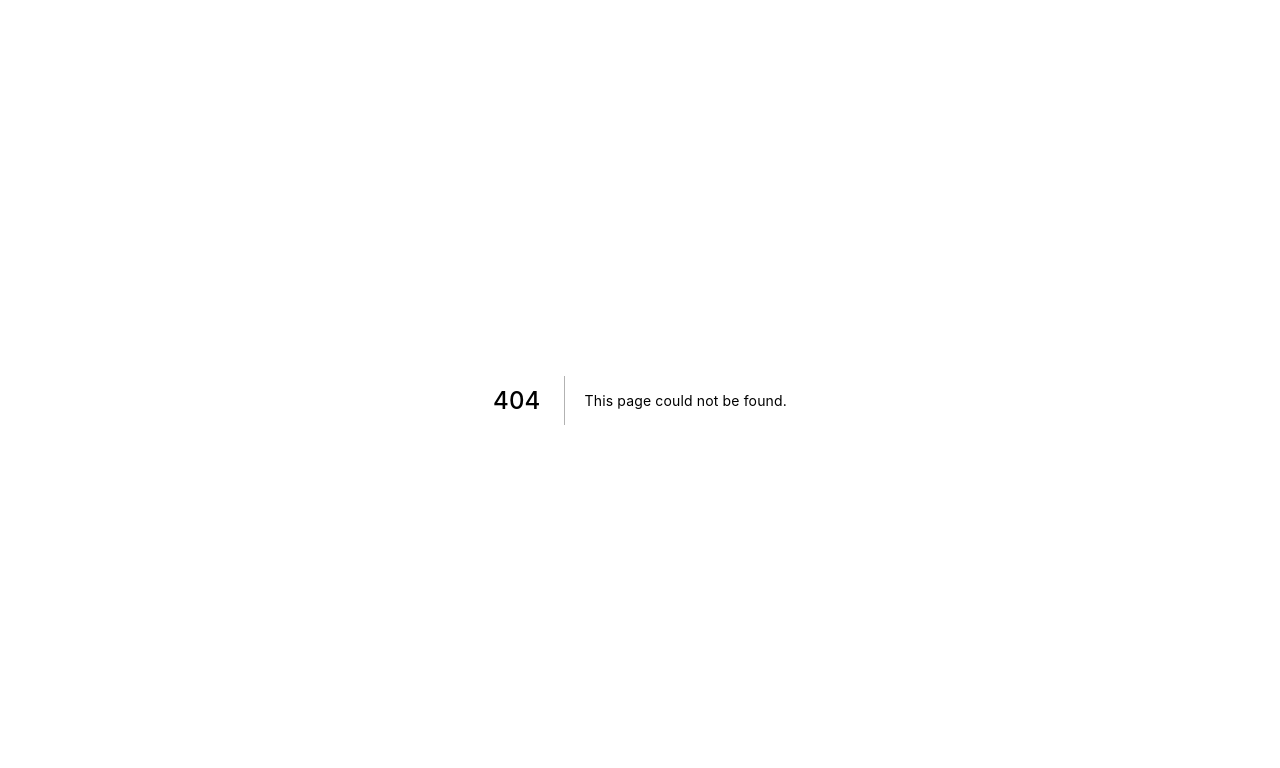
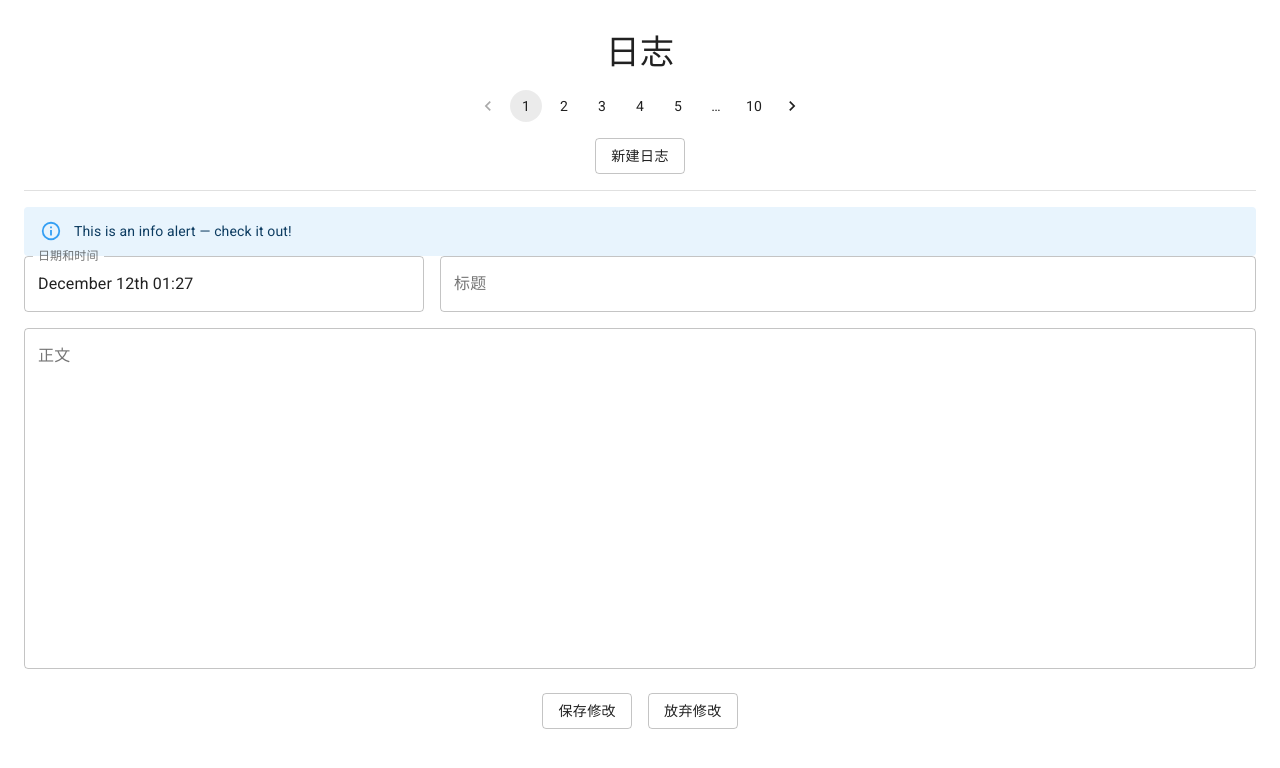
Before and after one commit to lightyears1998/day-primer-web, a Next.js app: page /journal in a window 1280 px wide. Before the commit this address had no page. Shown: the top 768 px of the page. Built offline with nearby package versions, Linux system fonts and the light colour scheme.

Commit message:
添加 Datetime Picker

```diff
--- a/cspell.json
+++ b/cspell.json
@@ -2,6 +2,7 @@
     "version": "0.1",
     "allowCompoundWords": true,
     "words": [
+        "ampm",
         "clsx",
         "esnext"
     ]
--- a/pages/_app.tsx
+++ b/pages/_app.tsx
@@ -6,6 +6,8 @@ import type { AppProps } from "next/app";
 import {
   ApolloClient, ApolloClientOptions, ApolloProvider, InMemoryCache, NormalizedCacheObject
 } from "@apollo/client";
+import { MuiPickersUtilsProvider } from "@material-ui/pickers";
+import MomentUtils from "@date-io/moment";
 
 import { theme } from "../lib/theme";
 import {
@@ -51,7 +53,9 @@ export default function MyApp(props: AppProps): JSX.Element {
       <ThemeProvider theme={theme}>
         <CssBaseline />
         <ApolloProvider client={apolloClient}>
-          <Component {...pageProps} />
+          <MuiPickersUtilsProvider utils={MomentUtils}>
+            <Component {...pageProps} />
+          </MuiPickersUtilsProvider>
         </ApolloProvider>
       </ThemeProvider>
     </React.Fragment>
--- /dev/null
+++ b/pages/journal.tsx
@@ -0,0 +1,87 @@
+import React, { useEffect, useState } from "react";
+import Head from "next/head";
+import {
+  Theme, makeStyles, createStyles
+} from "@material-ui/core/styles";
+import Button from "@material-ui/core/Button";
+import Typography from "@material-ui/core/Typography";
+import Container from "@material-ui/core/Container";
+import Grid from "@material-ui/core/Grid";
+import Pagination from "@material-ui/lab/Pagination";
+import { Box, Divider } from "@material-ui/core";
+import { DateTimePicker } from "@material-ui/pickers";
+import moment from "moment";
+import TextField from "@material-ui/core/TextField/TextField";
+import Alert from "@material-ui/lab/Alert";
+
+import Link from "../components/Link";
+
+const useStyles = makeStyles((theme: Theme) =>
+  createStyles({
+    root: { paddingTop: theme.spacing(4) },
+    main: {
+      margin: "auto",
+      padding: theme.spacing(2),
+      textAlign: "center"
+    },
+    textField: { width: "100%" },
+    button: { margin: theme.spacing(1) }
+  })
+);
+
+export default function NextPage(): JSX.Element {
+  const classes = useStyles({});
+
+  const [page, setPage] = useState(1);
+  const [date, handleDateChange] = useState<moment.Moment>(moment(new Date()));
+
+  const handlePageChange = (event: React.ChangeEvent<unknown>, value: number) => {
+    setPage(value);
+  };
+
+  useEffect(() => {
+    console.log(date.toDate());
+  }, [date]);
+
+  return (
+    <React.Fragment>
+      <Head>
+        <title>DayPrimer | 日志</title>
+      </Head>
+      <Container className={classes.root} maxWidth="lg">
+        <Typography variant="h4" align="center" gutterBottom>日志</Typography>
+
+        <Box display="flex" justifyContent="center" marginY={2}>
+          <Pagination count={10} page={page} onChange={handlePageChange} />
+        </Box>
+
+        <Box display="flex" justifyContent="center" marginY={2}>
+          <Button variant="outlined">新建日志</Button>
+        </Box>
+
+        <Box marginY={2}>
+          <Divider />
+        </Box>
+
+        <Alert severity="info">This is an info alert — check it out!</Alert>
+
+        <Grid container spacing={2}>
+          <Grid item xs={4}>
+            <DateTimePicker className={classes.textField} label="日期和时间" inputVariant="outlined" ampm={false} value={date} onChange={handleDateChange}></DateTimePicker>
+          </Grid>
+          <Grid item xs={8}>
+            <TextField className={classes.textField} id="title" label="标题" variant="outlined" />
+          </Grid>
+          <Grid item xs={12}>
+            <TextField className={classes.textField} id="outlined-basic" label="正文" variant="outlined" multiline rows={16}/>
+          </Grid>
+        </Grid>
+
+        <Box display="flex" justifyContent="center" marginY={2}>
+          <Button className={classes.button} variant="outlined">保存修改</Button>
+          <Button className={classes.button} variant="outlined">放弃修改</Button>
+        </Box>
+      </Container>
+    </React.Fragment>
+  );
+}
```
Also changed, not shown: package.json (+7 -1 lines), pages/index.tsx (+25 -2 lines), 1 other file (tests, documents, lock files or other folders).
